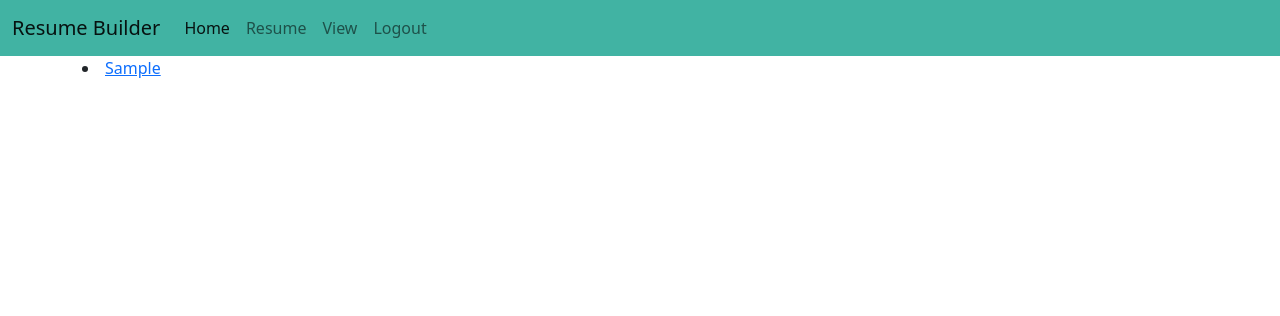
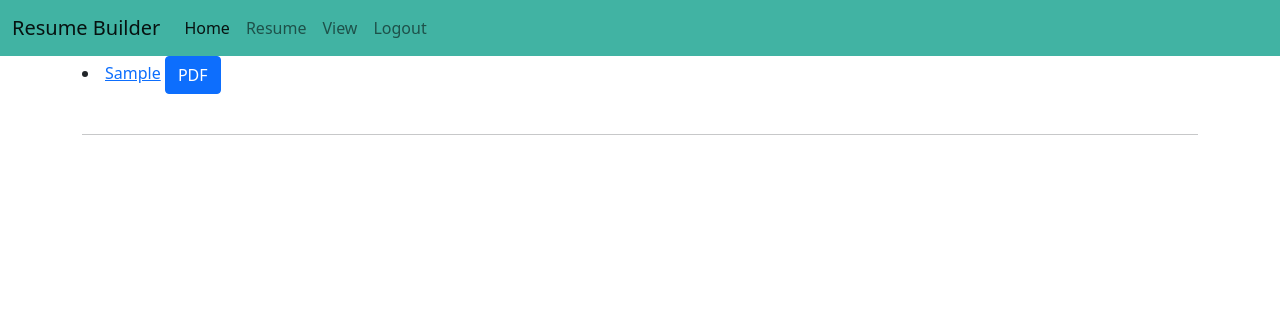
Before and after one commit to Gamattowicz/Resume_Builder, a Django app: page /view/ in a window 1280 px wide. Shown: the top 316 px of the page. Run offline with Django 3.2, Linux system fonts and the light colour scheme; a user stored in the database is signed in; tables that the repository leaves empty hold one stand-in row (values such as "Sample post").

Commit message:
add button to create pdf next to link to resume

```diff
--- a/resume_builder/api/templates/api/view.html
+++ b/resume_builder/api/templates/api/view.html
@@ -4,6 +4,8 @@
 
 {% block content %}
     {% for resume in user.resume.all %}
-        <li><a href="/{{ resume.id }}">{{ resume.first_name }}</a></li>
+        <li><a href="/{{ resume.id }}">{{ resume.first_name }}</a> <a href="{% url 'api:resume-pdf' resume.pk %}"><button class="btn btn-primary">PDF</button></a></li>
+        <br>
+        <hr>
     {% endfor %}
 {% endblock %}
--- a/resume_builder/api/urls.py
+++ b/resume_builder/api/urls.py
@@ -1,5 +1,7 @@
 from django.urls import path
 from . import views
+
+app_name = 'api'
 
 urlpatterns = [
     path('', views.home, name='home'),
@@ -7,4 +9,5 @@ urlpatterns = [
     path('view/', views.view, name='view'),
     path('<int:resume_id>/', views.detail, name='detail'),
     path('pdf/', views.render_pdf_view, name='pdf'),
+    path('pdf/<pk>', views.resume_render_pdf_view, name='resume-pdf'),
 ]
--- a/resume_builder/api/views.py
+++ b/resume_builder/api/views.py
@@ -58,3 +58,7 @@ def render_pdf_view(request):
     if pisa_status.err:
        return HttpResponse('We had some errors <pre>' + html + '</pre>')
     return response
+
+
+def resume_render_pdf_view(request, *args, **kwargs):
+    return HttpResponse('working')
--- a/resume_builder/resume_builder/urls.py
+++ b/resume_builder/resume_builder/urls.py
@@ -20,6 +20,6 @@ from django.urls import path, include
 urlpatterns = [
     path('admin/', admin.site.urls),
     path('user/', include('user.urls')),
-    path('', include('api.urls')),
+    path('', include('api.urls', namespace='api')),
     path('', include('django.contrib.auth.urls')),
 ]
```
